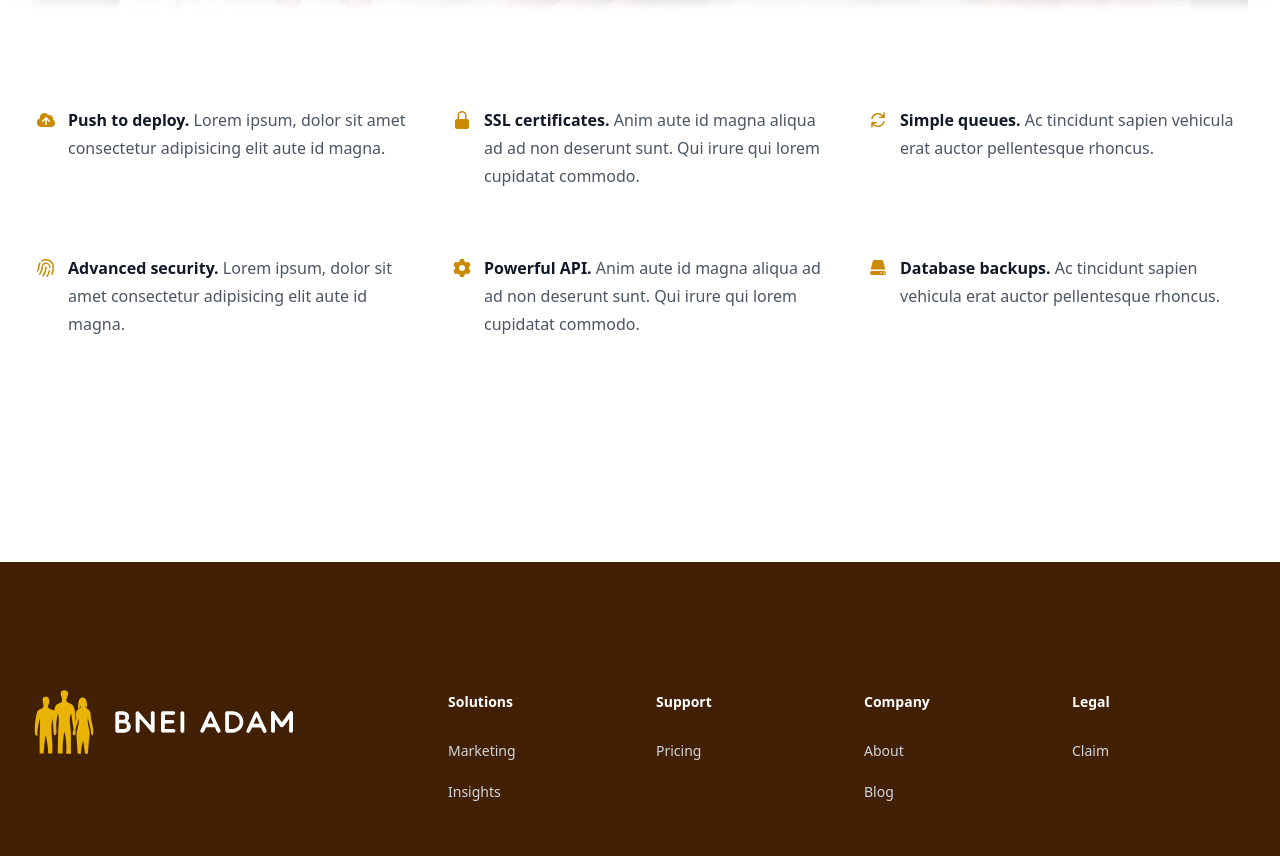
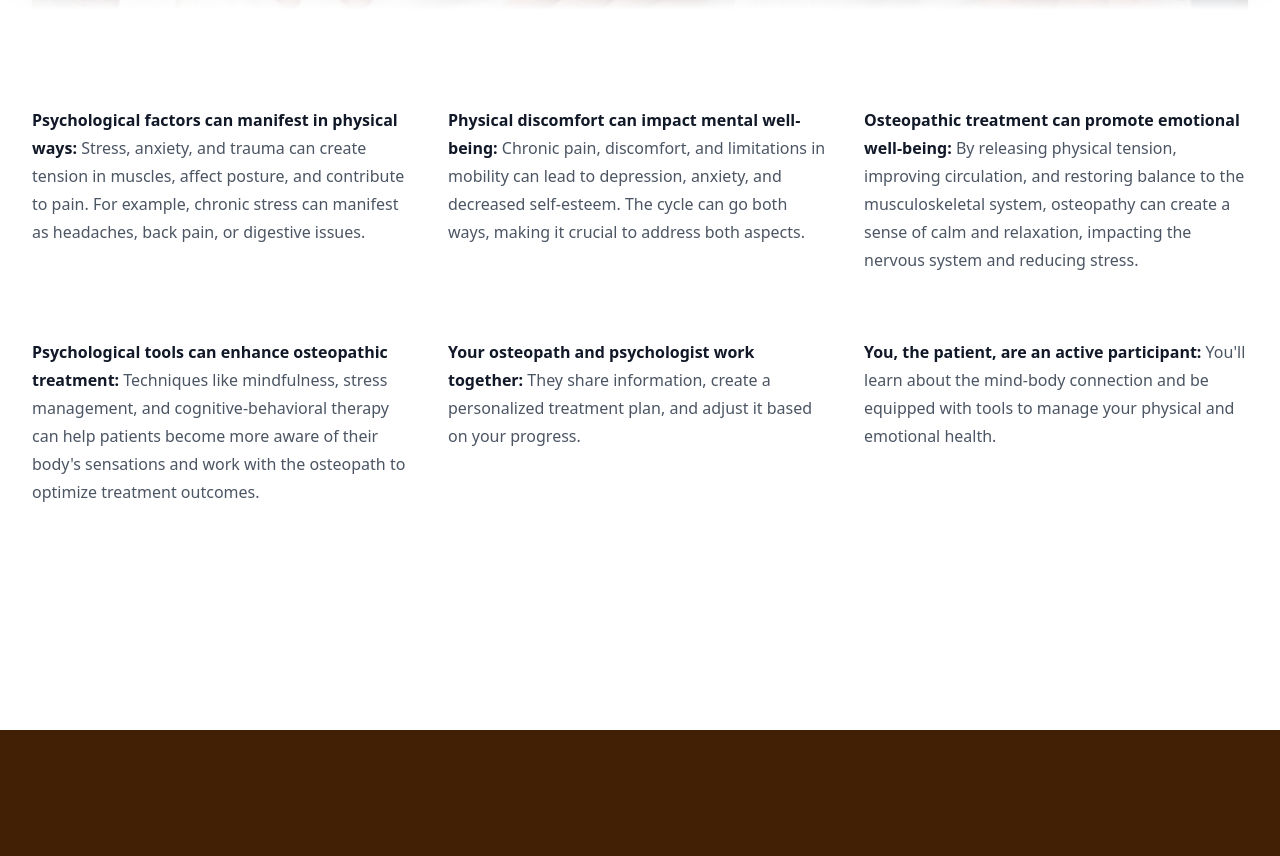
Before and after one commit to ilyaize/bneiadam-vue, a Vue app: page / in a window 1280 px wide. Shown: the part 2161-3017 px from the top of the page. Built offline with nearby package versions, Linux system fonts and the light colour scheme.

Commit message:
Initial commit

```diff
--- a/src/components/TheContent.vue
+++ b/src/components/TheContent.vue
@@ -79,67 +79,70 @@
       <dl
         class="mx-auto grid max-w-2xl grid-cols-1 gap-x-6 gap-y-10 text-base leading-7 text-gray-600 sm:grid-cols-2 lg:mx-0 lg:max-w-none lg:grid-cols-3 lg:gap-x-8 lg:gap-y-16"
       >
-        <div v-for="feature in features" :key="feature.name" class="relative pl-9">
+        <div class="relative">
           <dt class="inline font-semibold text-gray-900">
-            <component
-              :is="feature.icon"
-              class="absolute left-1 top-1 h-5 w-5 text-yellow-600"
-              aria-hidden="true"
-            />
-            {{ feature.name }}
+            Psychological factors can manifest in physical ways:
           </dt>
-          {{ ' ' }}
-          <dd class="inline">{{ feature.description }}</dd>
+          <dd class="inline">
+            Stress, anxiety, and trauma can create tension in muscles, affect posture, and
+            contribute to pain. For example, chronic stress can manifest as headaches, back pain, or
+            digestive issues.
+          </dd>
+        </div>
+        <div class="relative">
+          <dt class="inline font-semibold text-gray-900">
+            Physical discomfort can impact mental well-being:
+          </dt>
+          <dd class="inline">
+            Chronic pain, discomfort, and limitations in mobility can lead to depression, anxiety,
+            and decreased self-esteem. The cycle can go both ways, making it crucial to address both
+            aspects.
+          </dd>
+        </div>
+        <div class="relative">
+          <dt class="inline font-semibold text-gray-900">
+            Osteopathic treatment can promote emotional well-being:
+          </dt>
+          <dd class="inline">
+            By releasing physical tension, improving circulation, and restoring balance to the
+            musculoskeletal system, osteopathy can create a sense of calm and relaxation, impacting
+            the nervous system and reducing stress.
+          </dd>
+        </div>
+        <div class="relative">
+          <dt class="inline font-semibold text-gray-900">
+            Psychological tools can enhance osteopathic treatment:
+          </dt>
+          <dd class="inline">
+            Techniques like mindfulness, stress management, and cognitive-behavioral therapy can
+            help patients become more aware of their body's sensations and work with the osteopath
+            to optimize treatment outcomes.
+          </dd>
+        </div>
+        <div class="relative">
+          <dt class="inline font-semibold text-gray-900">
+            Your osteopath and psychologist work together:
+          </dt>
+          <dd class="inline">
+            They share information, create a personalized treatment plan, and adjust it based on
+            your progress.
+          </dd>
+        </div>
+        <div class="relative">
+          <dt class="inline font-semibold text-gray-900">
+            You, the patient, are an active participant:
+          </dt>
+          <dd class="inline">
+            You'll learn about the mind-body connection and be equipped with tools to manage your
+            physical and emotional health.
+          </dd>
         </div>
       </dl>
     </div>
   </div>
 </template>
 
-<script setup>
-import {
-  ArrowPathIcon,
-  CloudArrowUpIcon,
-  Cog6ToothIcon,
-  FingerPrintIcon,
-  LockClosedIcon,
-  ServerIcon
-} from '@heroicons/vue/20/solid'
-const features = [
-  {
-    name: 'Push to deploy.',
-    description: 'Lorem ipsum, dolor sit amet consectetur adipisicing elit aute id magna.',
-    icon: CloudArrowUpIcon
-  },
-  {
-    name: 'SSL certificates.',
-    description:
-      'Anim aute id magna aliqua ad ad non deserunt sunt. Qui irure qui lorem cupidatat commodo.',
-    icon: LockClosedIcon
-  },
-  {
-    name: 'Simple queues.',
-    description: 'Ac tincidunt sapien vehicula erat auctor pellentesque rhoncus.',
-    icon: ArrowPathIcon
-  },
-  {
-    name: 'Advanced security.',
-    description: 'Lorem ipsum, dolor sit amet consectetur adipisicing elit aute id magna.',
-    icon: FingerPrintIcon
-  },
-  {
-    name: 'Powerful API.',
-    description:
-      'Anim aute id magna aliqua ad ad non deserunt sunt. Qui irure qui lorem cupidatat commodo.',
-    icon: Cog6ToothIcon
-  },
-  {
-    name: 'Database backups.',
-    description: 'Ac tincidunt sapien vehicula erat auctor pellentesque rhoncus. ',
-    icon: ServerIcon
-  }
-]
-</script>
+<script setup></script>
 
 <style scoped>
 .video-image {
```
